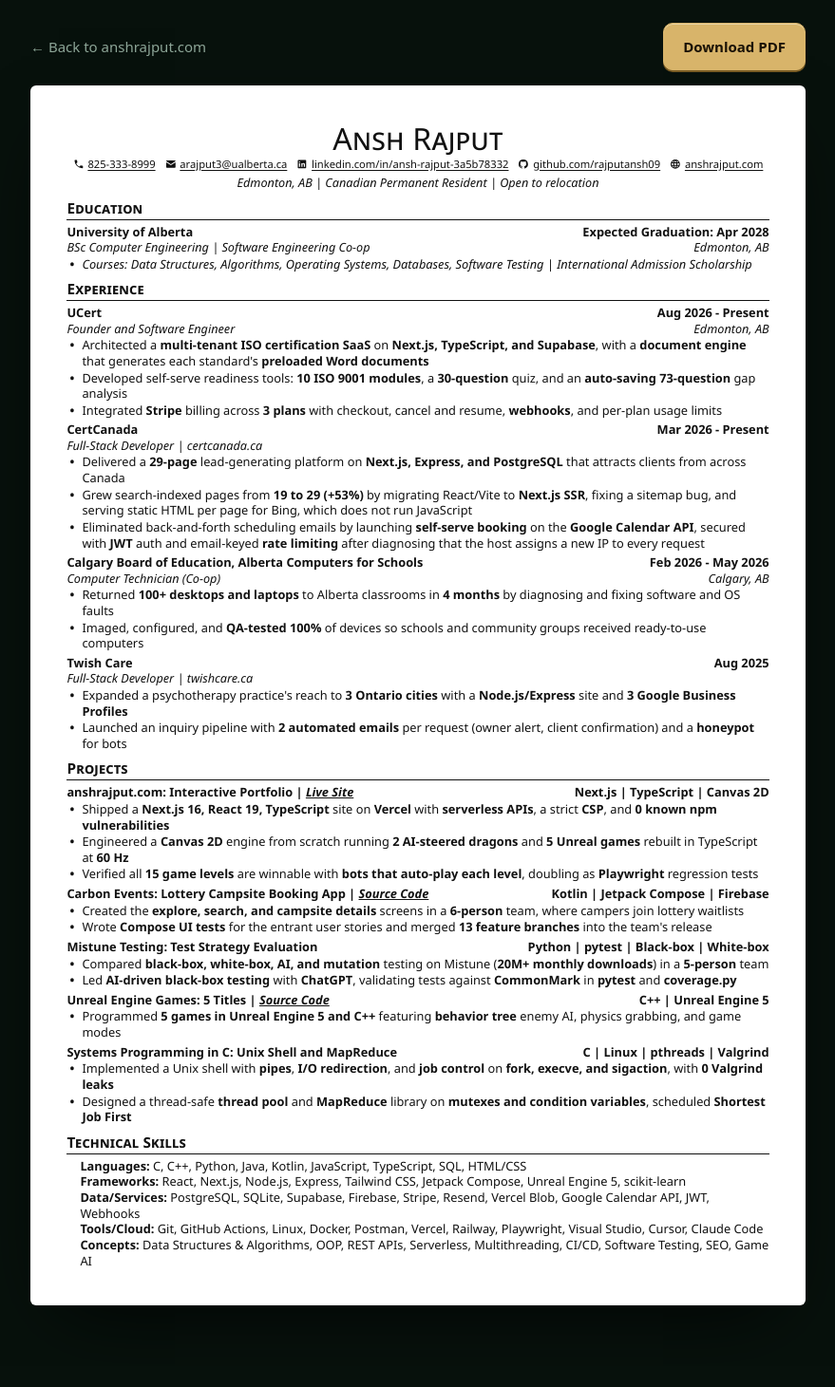
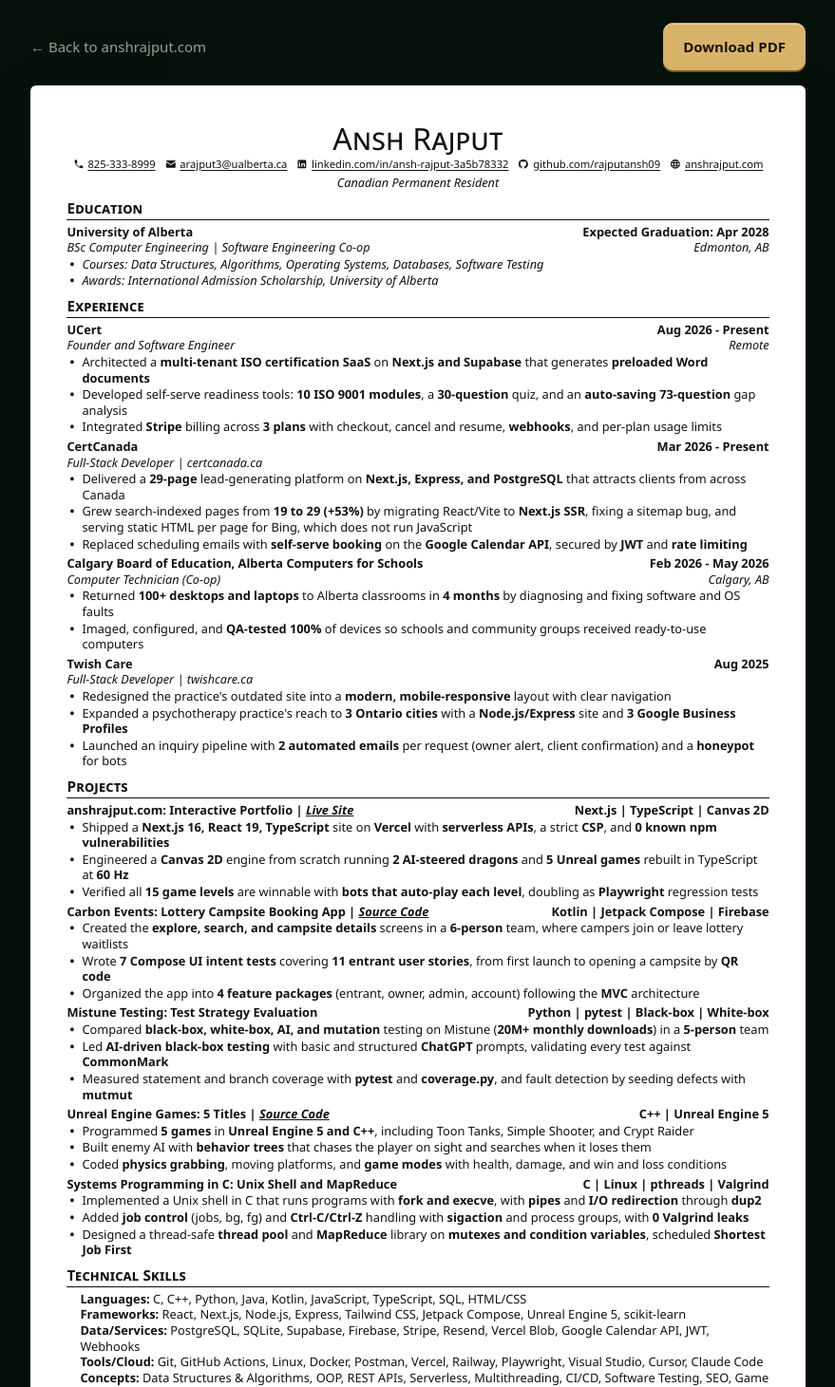
Before and after one commit to rajputansh09/anshrajput.com, a Next.js app: page /resume in a window 1280 px wide. Shown: the top 1461 px of the page at 95% size, without its empty margins (200-1079 px from the left). Before the commit the page ends 1439 px from the top, so only its background shows below. Built offline with nearby package versions, Linux system fonts and the light colour scheme.

Commit message:
resume: 3 bullets per project

```diff
--- a/app/resume/page.tsx
+++ b/app/resume/page.tsx
@@ -27,9 +27,9 @@ const experience: Entry[] = [
     org: "UCert",
     right: "Aug 2026 - Present",
     sub: "Founder and Software Engineer",
-    subRight: "Edmonton, AB",
+    subRight: "Remote",
     bullets: [
-      "Architected a **multi-tenant ISO certification SaaS** on **Next.js, TypeScript, and Supabase**, with a **document engine** that generates each standard's **preloaded Word documents**",
+      "Architected a **multi-tenant ISO certification SaaS** on **Next.js and Supabase** that generates **preloaded Word documents**",
       "Developed self-serve readiness tools: **10 ISO 9001 modules**, a **30-question** quiz, and an **auto-saving 73-question** gap analysis",
       "Integrated **Stripe** billing across **3 plans** with checkout, cancel and resume, **webhooks**, and per-plan usage limits",
     ],
@@ -41,7 +41,7 @@ const experience: Entry[] = [
     bullets: [
       "Delivered a **29-page** lead-generating platform on **Next.js, Express, and PostgreSQL** that attracts clients from across Canada",
       "Grew search-indexed pages from **19 to 29 (+53%)** by migrating React/Vite to **Next.js SSR**, fixing a sitemap bug, and serving static HTML per page for Bing, which does not run JavaScript",
-      "Eliminated back-and-forth scheduling emails by launching **self-serve booking** on the **Google Calendar API**, secured with **JWT** auth and email-keyed **rate limiting** after diagnosing that the host assigns a new IP to every request",
+      "Replaced scheduling emails with **self-serve booking** on the **Google Calendar API**, secured by **JWT** and **rate limiting**",
     ],
   },
   {
@@ -59,6 +59,7 @@ const experience: Entry[] = [
     right: "Aug 2025",
     sub: "Full-Stack Developer | twishcare.ca",
     bullets: [
+      "Redesigned the practice's outdated site into a **modern, mobile-responsive** layout with clear navigation",
       "Expanded a psychotherapy practice's reach to **3 Ontario cities** with a **Node.js/Express** site and **3 Google Business Profiles**",
       "Launched an inquiry pipeline with **2 automated emails** per request (owner alert, client confirmation) and a **honeypot** for bots",
     ],
@@ -83,8 +84,9 @@ const projects: Entry[] = [
     label: "Source Code",
     right: "Kotlin | Jetpack Compose | Firebase",
     bullets: [
-      "Created the **explore, search, and campsite details** screens in a **6-person** team, where campers join lottery waitlists",
-      "Wrote **Compose UI tests** for the entrant user stories and merged **13 feature branches** into the team's release",
+      "Created the **explore, search, and campsite details** screens in a **6-person** team, where campers join or leave lottery waitlists",
+      "Wrote **7 Compose UI intent tests** covering **11 entrant user stories**, from first launch to opening a campsite by **QR code**",
+      "Organized the app into **4 feature packages** (entrant, owner, admin, account) following the **MVC** architecture",
     ],
   },
   {
@@ -92,7 +94,8 @@ const projects: Entry[] = [
     right: "Python | pytest | Black-box | White-box",
     bullets: [
       "Compared **black-box, white-box, AI, and mutation** testing on Mistune (**20M+ monthly downloads**) in a **5-person** team",
-      "Led **AI-driven black-box testing** with **ChatGPT**, validating tests against **CommonMark** in **pytest** and **coverage.py**",
+      "Led **AI-driven black-box testing** with basic and structured **ChatGPT** prompts, validating every test against **CommonMark**",
+      "Measured statement and branch coverage with **pytest** and **coverage.py**, and fault detection by seeding defects with **mutmut**",
     ],
   },
   {
@@ -100,13 +103,17 @@ const projects: Entry[] = [
     link: "https://github.com/rajputansh09",
     label: "Source Code",
     right: "C++ | Unreal Engine 5",
-    bullets: ["Programmed **5 games in Unreal Engine 5 and C++** featuring **behavior tree** enemy AI, physics grabbing, and game modes"],
+    bullets: [
+      "Programmed **5 games** in **Unreal Engine 5 and C++**, including Toon Tanks, Simple Shooter, and Crypt Raider",
+      "Built enemy AI with **behavior trees** that chases the player on sight and searches when it loses them",
+      "Coded **physics grabbing**, moving platforms, and **game modes** with health, damage, and win and loss conditions"],
   },
   {
     org: "Systems Programming in C: Unix Shell and MapReduce",
     right: "C | Linux | pthreads | Valgrind",
     bullets: [
-      "Implemented a Unix shell with **pipes**, **I/O redirection**, and **job control** on **fork, execve, and sigaction**, with **0 Valgrind leaks**",
+      "Implemented a Unix shell in C that runs programs with **fork and execve**, with **pipes** and **I/O redirection** through **dup2**",
+      "Added **job control** (jobs, bg, fg) and **Ctrl-C/Ctrl-Z** handling with **sigaction** and process groups, with **0 Valgrind leaks**",
       "Designed a thread-safe **thread pool** and **MapReduce** library on **mutexes and condition variables**, scheduled **Shortest Job First**",
     ],
   },
@@ -193,7 +200,7 @@ export default function Resume() {
           </p>
           <p className="r-tag">
             <i>
-              Edmonton, AB | Canadian Permanent Resident | Open to relocation
+              Canadian Permanent Resident
             </i>
           </p>
         </header>
@@ -210,7 +217,10 @@ export default function Resume() {
           </div>
           <ul>
             <li>
-              <i>Courses: Data Structures, Algorithms, Operating Systems, Databases, Software Testing | International Admission Scholarship</i>
+              <i>Courses: Data Structures, Algorithms, Operating Systems, Databases, Software Testing</i>
+            </li>
+            <li>
+              <i>Awards: International Admission Scholarship, University of Alberta</i>
             </li>
           </ul>
         </div>
```
Also changed, not shown: lib/resumePdf/p1.ts (+1 -1 lines), lib/resumePdf/p2.ts (+1 -1 lines), lib/resumePdf/p3.ts (+1 -1 lines), lib/resumePdf/p4.ts (+1 -1 lines).
